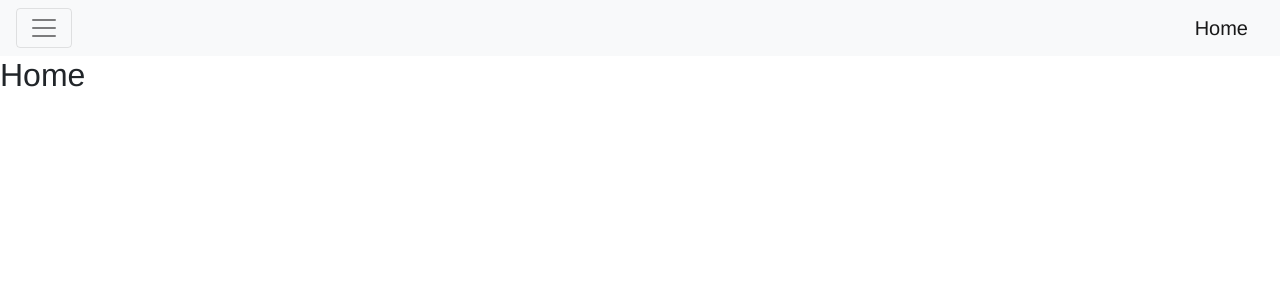
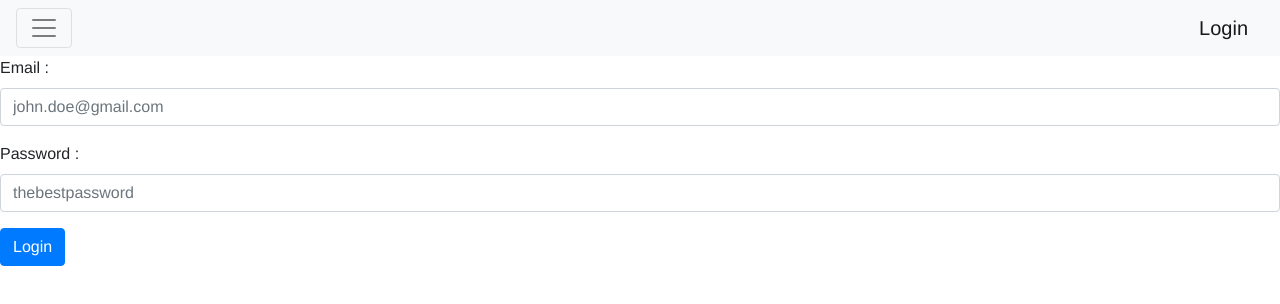
Before and after one commit to seasheepjoe/ticket_manager, a Vue app: page /login in a window 1280 px wide. Shown: the top 304 px of the page. Built offline with nearby package versions, Linux system fonts and the light colour scheme.

Commit message:
Reworked login

```diff
--- a/package.json
+++ b/package.json
@@ -8,6 +8,7 @@
     "lint": "vue-cli-service lint"
   },
   "dependencies": {
+    "axios": "^0.18.0",
     "bootstrap-vue": "^2.0.0-rc.11",
     "vue": "^2.5.21",
     "vue-router": "^3.0.2"
--- a/src/components/Login.vue
+++ b/src/components/Login.vue
@@ -1,6 +1,6 @@
 <template>
   <div id="app">
-    <b-form @submit="onSubmit" @reset="onReset">
+    <b-form @submit.prevent="loginUser">
       <b-form-group id="group-email" label="Email :" label-for="email-input">
         <b-form-input
           id="email-input"
@@ -25,6 +25,8 @@
 </template>
 
 <script>
+import axios from "axios";
+
 export default {
   name: "Login",
   data() {
@@ -32,8 +34,35 @@ export default {
       login: {
         email: "",
         password: ""
-      }
+      },
+      error: false,
+      error_message: ""
     };
+  },
+  methods: {
+    loginUser(ev) {
+      let that = this;
+      axios
+        .post("http://api.ticketmanager.com/login", {
+          email: this.$data.login.email,
+          password: this.$data.login.password
+        })
+        .then(function(response) {
+          let data = response.data;
+          switch (data.status) {
+            case "success":
+              console.log("SUCCESS");
+            case "error":
+              that.$data.error = true;
+              that.$data.error_message = 0; // add i18n
+              console.log(that.$data.error_message);
+          }
+        })
+        .catch(function(error) {
+          console.log(error);
+        })
+        .then(function() {});
+    }
   }
 };
 </script>
--- /dev/null
+++ b/src/config/Translator.js
@@ -0,0 +1,3 @@
+class T {
+  t() {}
+}
--- a/src/router/index.js
+++ b/src/router/index.js
@@ -6,6 +6,7 @@ import Login from '@/components/Login';
 Vue.use(Router);
 
 export default new Router({
+  mode: 'history',
   routes: [
     {
       path: '/',
```
Also changed, not shown: 1 other file (tests, documents, lock files or other folders).
